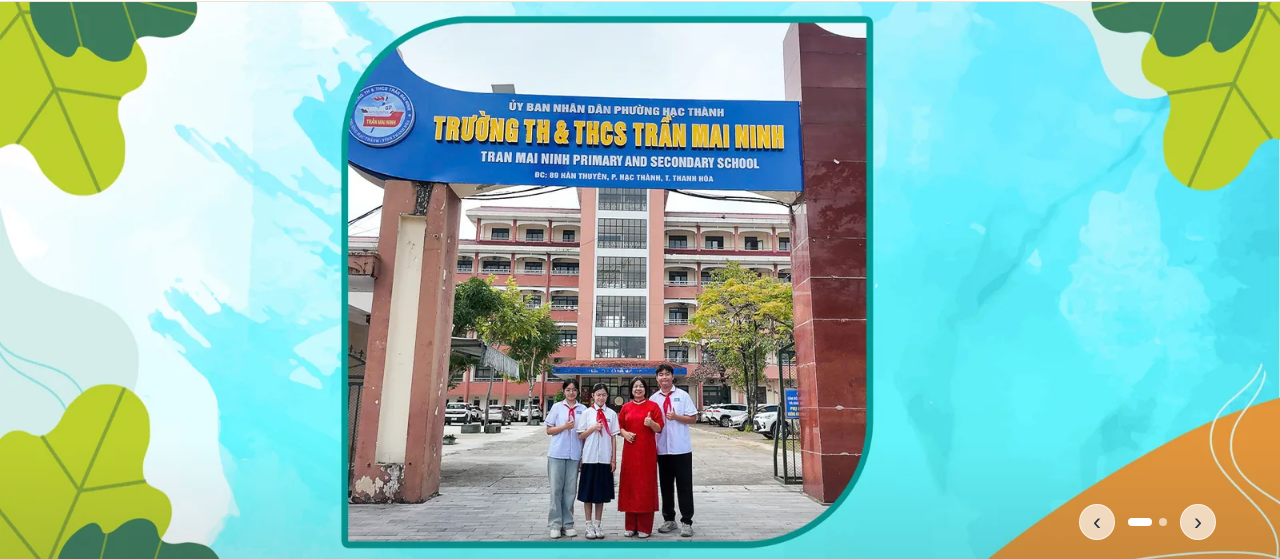
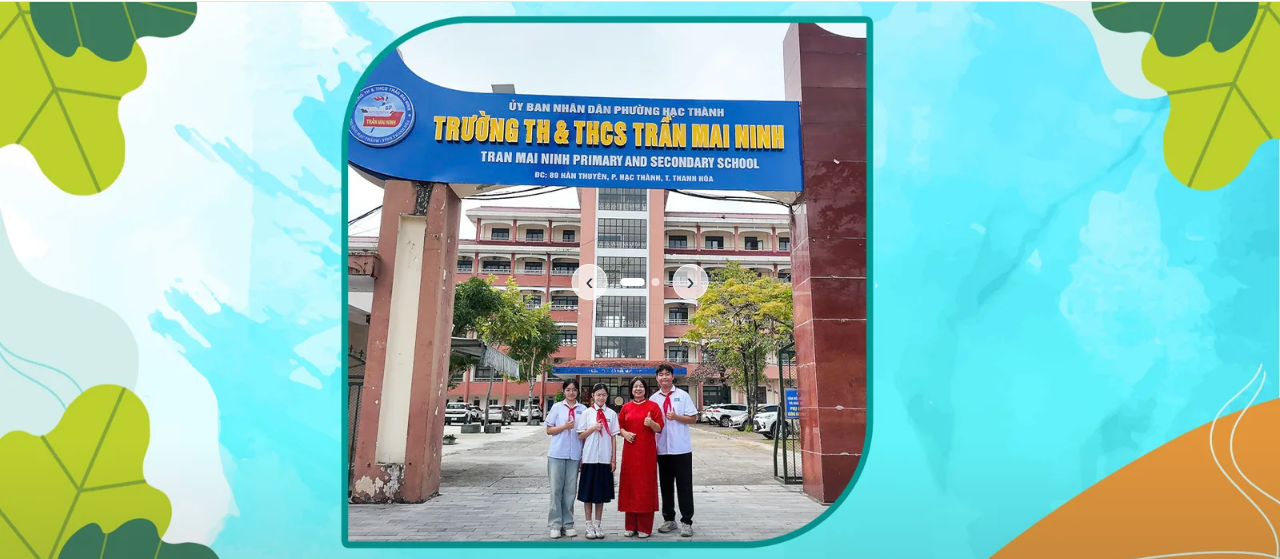
Before and after one commit to hungpvttv/khong-co-gioi-han, a plain HTML site: page index.html in a window 1280 px wide. Shown: the part 70-629 px from the top of the page. Drawn offline with Linux system fonts and the light colour scheme.

Commit message:
Center hero slider controls across screen sizes

```diff
--- a/assets/css/style.css
+++ b/assets/css/style.css
@@ -9,7 +9,7 @@
 .slide-two{background:radial-gradient(ellipse at 22% 25%,#fff9 0 9%,transparent 9.5%),linear-gradient(120deg,#f1caca,#f8e6bc 48%,#b6dfd0)}
 .photo-note{position:relative;z-index:2;background:#fffdf7d9;color:#52616c;border-radius:30px;padding:8px 14px;font-size:11px;letter-spacing:.12em;font-weight:700}
 .hero-shade{position:absolute;inset:auto 0 0;height:22%;background:linear-gradient(transparent,#26334222);pointer-events:none}
-.slider-controls{position:absolute;z-index:3;bottom:22px;right:5vw;display:flex;align-items:center;gap:13px}.slider-arrow{width:36px;height:36px;border:1px solid #ffffffaa;background:#ffffffaa;border-radius:50%;font-size:24px;line-height:1;cursor:pointer;color:var(--ink)}.slider-dots{display:flex;gap:7px}.slider-dots button{width:8px;height:8px;border:0;border-radius:20px;padding:0;background:#ffffff9c;cursor:pointer}.slider-dots button.active{width:24px;background:white}
+.slider-controls{position:absolute;z-index:3;top:50%;left:50%;right:auto;bottom:auto;transform:translate(-50%,-50%);display:flex;align-items:center;gap:13px}.slider-arrow{width:36px;height:36px;border:1px solid #ffffffaa;background:#ffffffaa;border-radius:50%;font-size:24px;line-height:1;cursor:pointer;color:var(--ink)}.slider-dots{display:flex;gap:7px}.slider-dots button{width:8px;height:8px;border:0;border-radius:20px;padding:0;background:#ffffff9c;cursor:pointer}.slider-dots button.active{width:24px;background:white}
 .hero-intro{max-width:1000px;text-align:center;margin:0 auto;padding:28px 24px 8px}.eyebrow{font-size:11px;font-weight:700;letter-spacing:.16em;color:#488eae}.hero-intro h1{font-size:clamp(30px,4vw,48px);line-height:1.12;letter-spacing:.01em;margin:8px 0 2px}.hero-slogan{font-size:clamp(20px,2.4vw,27px);font-weight:700;color:#258dbd;margin:0 0 8px}.hero-description{color:var(--muted);font-size:16px;max-width:760px;margin:0 auto}.button{display:inline-flex;gap:20px;align-items:center;padding:11px 19px;border-radius:11px;text-decoration:none;font-weight:700;margin-top:12px;background:var(--ink);color:white;transition:transform .2s,background .2s}.button:hover{transform:translateY(-2px);background:#36516a}
 .section{padding:46px 24px;max-width:1200px;margin:auto}.section.compact{padding-top:36px;padding-bottom:38px}.section-heading{text-align:center;margin-bottom:24px}.section-heading h2{font-size:clamp(26px,3vw,36px);margin:5px 0}.section-heading p{color:var(--muted);margin:0 auto;max-width:690px;font-size:15px}
 .steps{display:grid;grid-template-columns:repeat(5,1fr);gap:12px}.step-card{min-height:180px;padding:15px 16px;border-radius:17px;text-decoration:none;color:var(--ink);display:flex;flex-direction:column;align-items:flex-start;border:1px solid #00000008;transition:transform .22s,box-shadow .22s}.step-card:hover,.step-card:focus-visible{transform:translateY(-5px);box-shadow:0 12px 26px #27394a16;outline:2px solid #478eb4;outline-offset:2px}.step-no{font-size:11px;font-weight:700;opacity:.6}.step-icon{font-size:25px;line-height:1.2;margin:6px 0}.step-card strong{font-size:13px;letter-spacing:.06em}.step-card small{font-size:12px;color:#596675;margin-top:3px}.step-link{font-size:12px;font-weight:700;margin-top:auto;padding-top:10px}.step-link b{margin-left:6px}.step-blue{background:#e1f2fb}.step-yellow{background:#fbf2cb}.step-pink{background:#fbe3e3}.step-mint{background:#e0f4e9}.step-lavender{background:#eee8fb}
```
